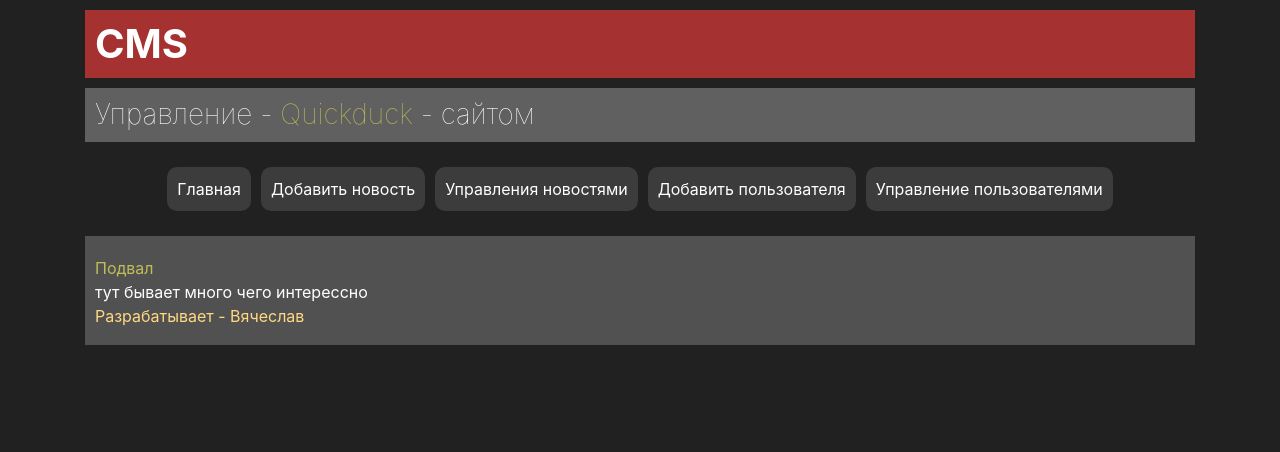
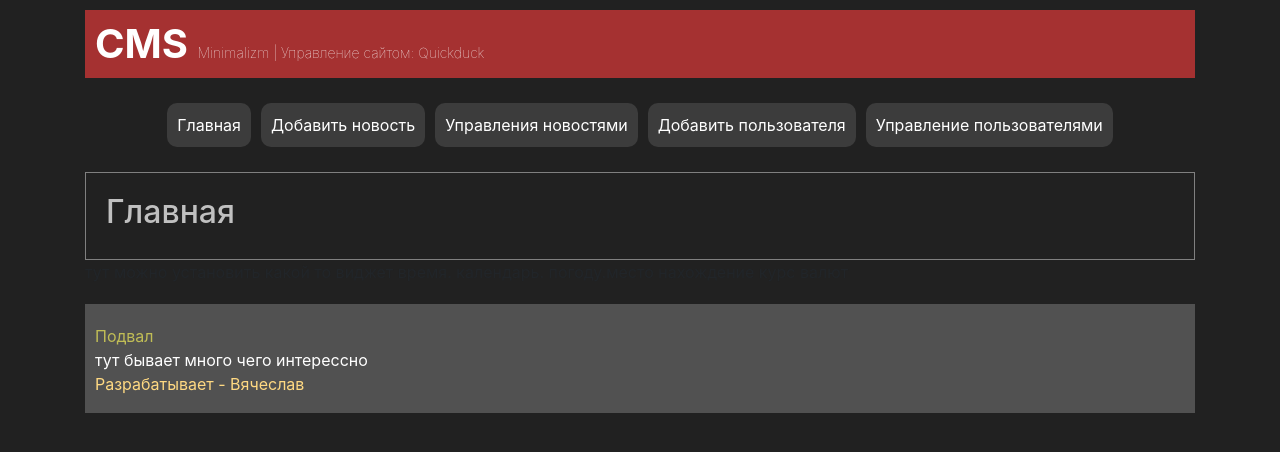
Before and after one commit to Viacheslav1998/cms-quickduck, a Vue app: page / in a window 1280 px wide. Shown: the top 452 px of the page. Built offline with nearby package versions, Linux system fonts and the light colour scheme.

Commit message:
quickfix

```diff
--- a/src/components/Header.vue
+++ b/src/components/Header.vue
@@ -9,8 +9,7 @@ export default defineComponent({
 <template>
 
   <div class="container">
-    <h1 class="logo">CMS</h1>
-    <h3 class="desk-logo">Управление - <span style="color: #c0bd56;">Quickduck</span> - сайтом</h3>
+    <h1 class="logo">CMS <span style="font-weight: 100; font-size: 14px;">Minimalizm | Управление сайтом: Quickduck</span></h1>
   </div>
 
    <div class="container navi">
--- a/src/pages/Home.vue
+++ b/src/pages/Home.vue
@@ -1,9 +1,32 @@
+<script>
+import { defineComponent } from 'vue'
+
+export default defineComponent({
+  name: 'Home'
+})
+</script>
+
 <template>
+  <div class="container">
+    <div class="name-page">
+      <h2>Главная</h2>
+    </div>
 
+    <div>
+      <p>тут можно установить какой то виджет
+        время. календарь. погоду.место нахождение курс валют
+      </p>
+    </div>
+
+  </div>
 </template>
 
 <style scoped>
+.name-page {
+  margin-top: 20px;
+  padding: 20px;
+  color: silver;
+  border: 1px solid grey;
+
+}
 </style>
-
-<script>
-</script>
```
